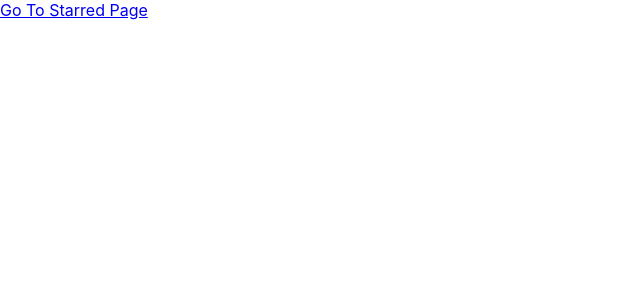
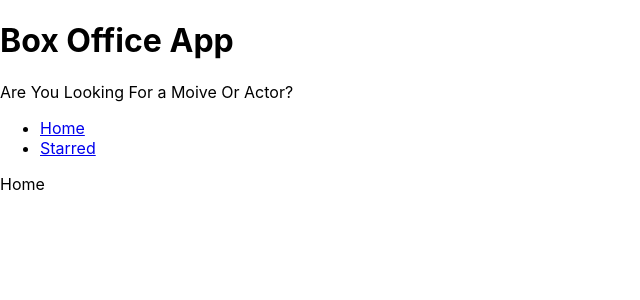
Before and after one commit to tushardamahe/box-office-app, a React (Create React App) app: page / in a window 1280 px wide. Shown: the top 300 px of the page, without its empty margins (0-640 px from the left). Built offline with nearby package versions, Linux system fonts and the light colour scheme.

Commit message:
added navigation and shared layout for hoem and starred pages

```diff
--- a/src/App.jsx
+++ b/src/App.jsx
@@ -1,13 +1,18 @@
 import { BrowserRouter, Routes, Route } from "react-router-dom";
 import Home from "./pages/Home";
 import Starred from "./pages/Starred";
+
+import MainLayout from "./components/MainLayout";
 
 function App() {
   return (
     <BrowserRouter>
       <Routes>
-        <Route path="/" element={<Home />} />
-        <Route path="/starred" element={<Starred />} />
+        <Route element={<MainLayout />}>
+          <Route path="/" element={<Home />} />
+          <Route path="/starred" element={<Starred />} />
+        </Route>
+
         <Route path="*" element={<div>Not Found</div>} />
       </Routes>
     </BrowserRouter>
--- /dev/null
+++ b/src/components/AppTitle.jsx
@@ -0,0 +1,13 @@
+export default function AppTitle(props) {
+  const {
+    title = "Box Office App",
+    subtitle = "Are You Looking For a Moive Or Actor?",
+  } = props;
+
+  return (
+    <div>
+      <h1>{title}</h1>
+      <p>{subtitle}</p>
+    </div>
+  );
+}
--- /dev/null
+++ b/src/components/MainLayout.jsx
@@ -0,0 +1,15 @@
+import { Outlet } from "react-router-dom";
+import AppTitle from "./AppTitle";
+import Navs from "./Navs";
+
+const MainLayout = () => {
+  return (
+    <div>
+      <AppTitle />
+      <Navs />
+      <Outlet />
+    </div>
+  );
+};
+
+export default MainLayout;
--- /dev/null
+++ b/src/components/Navs.jsx
@@ -0,0 +1,28 @@
+import { Link } from "react-router-dom";
+
+const LINKS = [
+  {
+    text: "Home",
+    to: "/",
+  },
+  {
+    text: "Starred",
+    to: "/starred",
+  },
+];
+
+const Navs = () => {
+  return (
+    <div>
+      <ul>
+        {LINKS.map((item) => (
+          <li key={item.to}>
+            <Link to={item.to}>{item.text}</Link>
+            </li>
+        ))}
+      </ul>
+    </div>
+  );
+};
+
+export default Navs;
--- a/src/pages/Home.jsx
+++ b/src/pages/Home.jsx
@@ -1,8 +1,6 @@
-import { Link } from "react-router-dom";
-
 const Home = () => {
   return <div>
-      <Link to="/starred">Go To Starred Page</Link>
+      Home
     </div>
 };
 
```
Also changed, not shown: src/index.jsx (line endings or trailing spaces).
